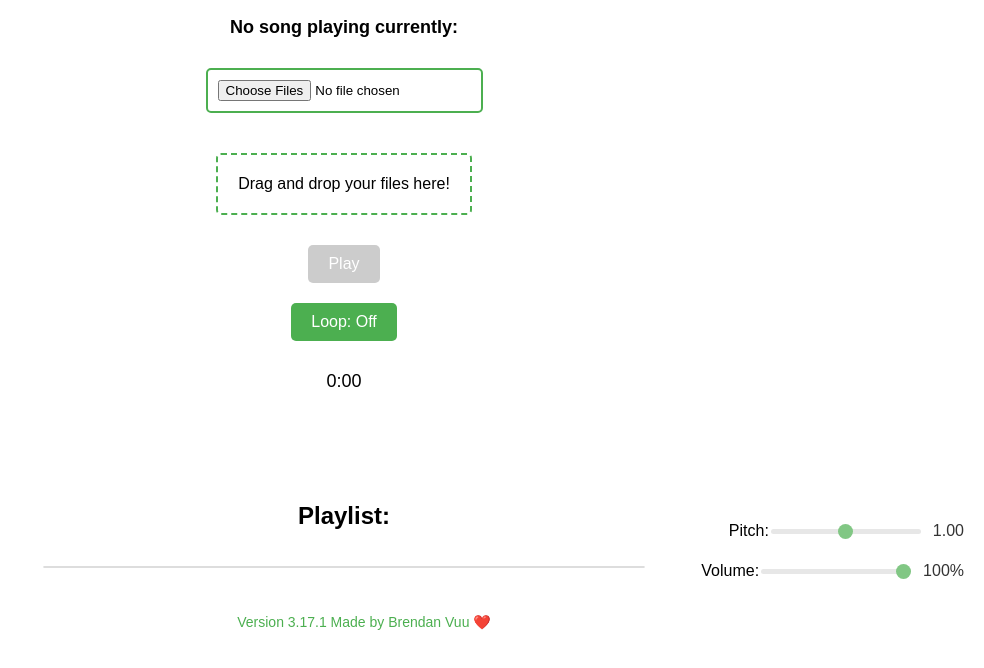
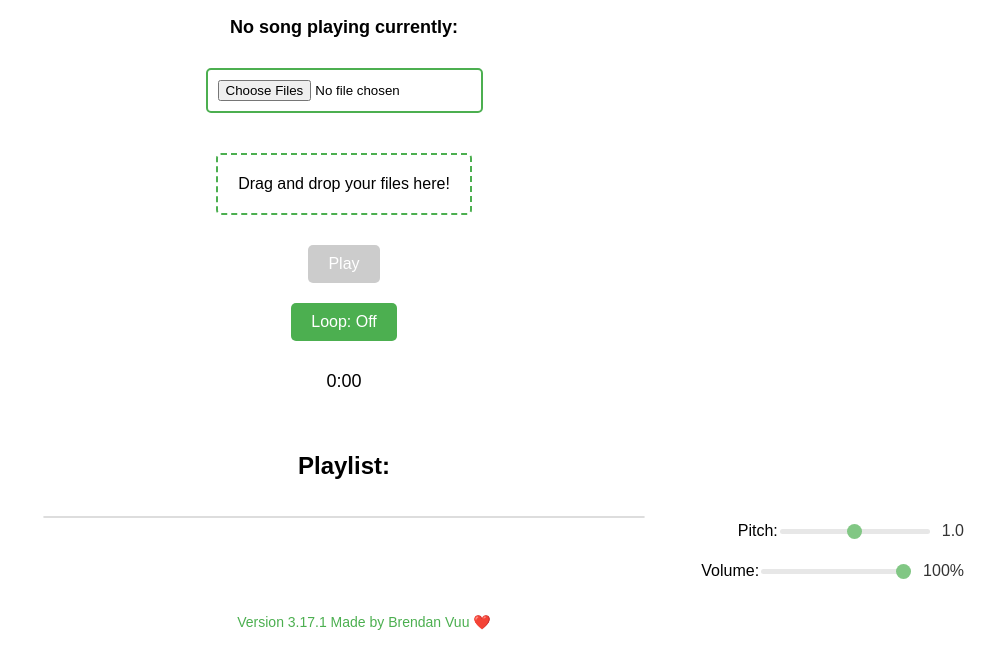
Before and after one commit to BrendanMVuu/musicplayer.studio, a plain HTML site: page index.html in a window 1280 px wide. Shown: the part 160-828 px from the top of the page, without its empty margins (296-1280 px from the left). Drawn offline with Linux system fonts and the light colour scheme.

Commit message:
Add files via upload

```diff
--- a/index.html
+++ b/index.html
@@ -18,14 +18,13 @@
         <button id="playPauseButton" disabled>Play</button>
         <button id="loopButton">Loop: Off</button>
         <div id="timestamp">0:00</div> <!-- Timestamp element -->
-        <canvas id="timeGraph" width="600" height="50"></canvas> <!-- Canvas for time graph -->
         <h2>Playlist:</h2>
         <ul id="playlist"></ul>
     </div>
     <div id="pitchControl">
         <label for="pitchSlider">Pitch:</label>
         <input type="range" id="pitchSlider" min="0.5" max="1.5" step="0.1" value="1"> <!-- Adjusted step -->
-        <span id="pitchLabel">1.00</span>
+        <span id="pitchLabel">1.0</span>
     </div>
     <div id="volumeControl">
         <label for="volumeSlider">Volume:</label>
```
